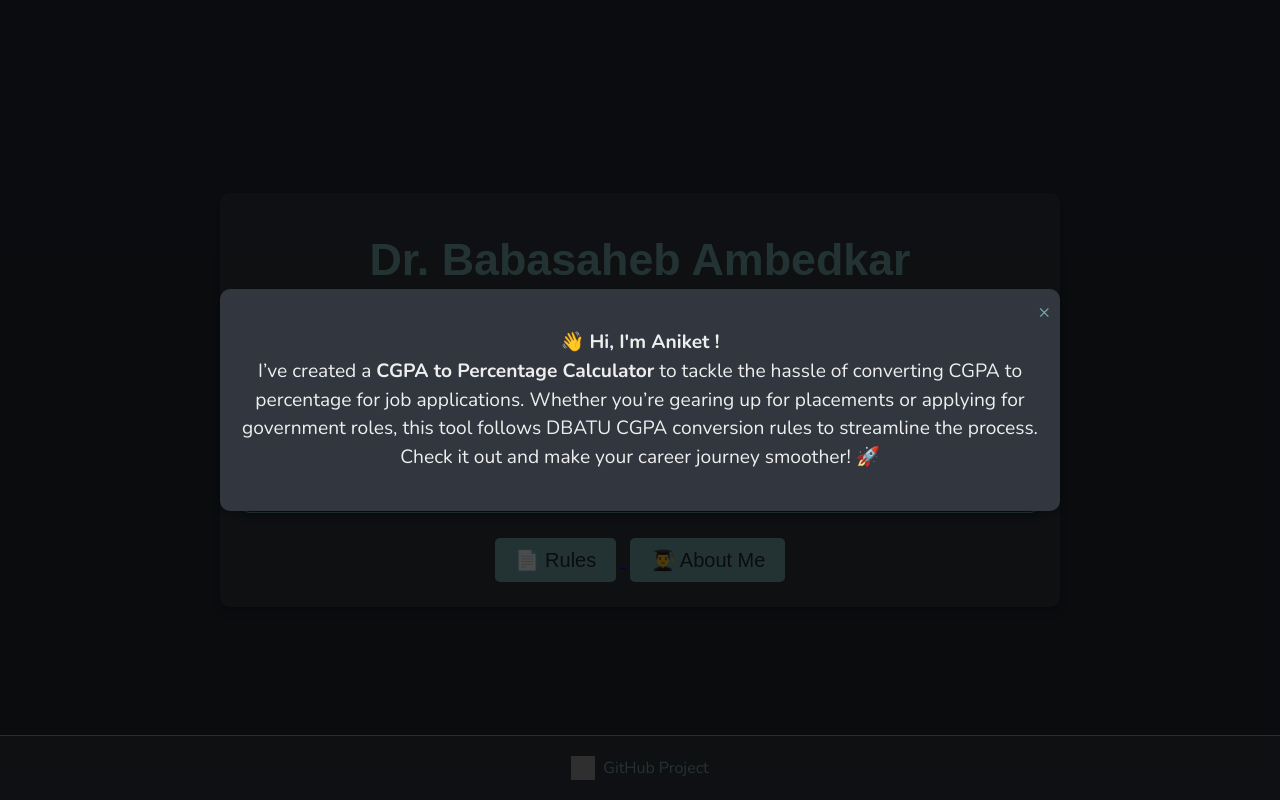
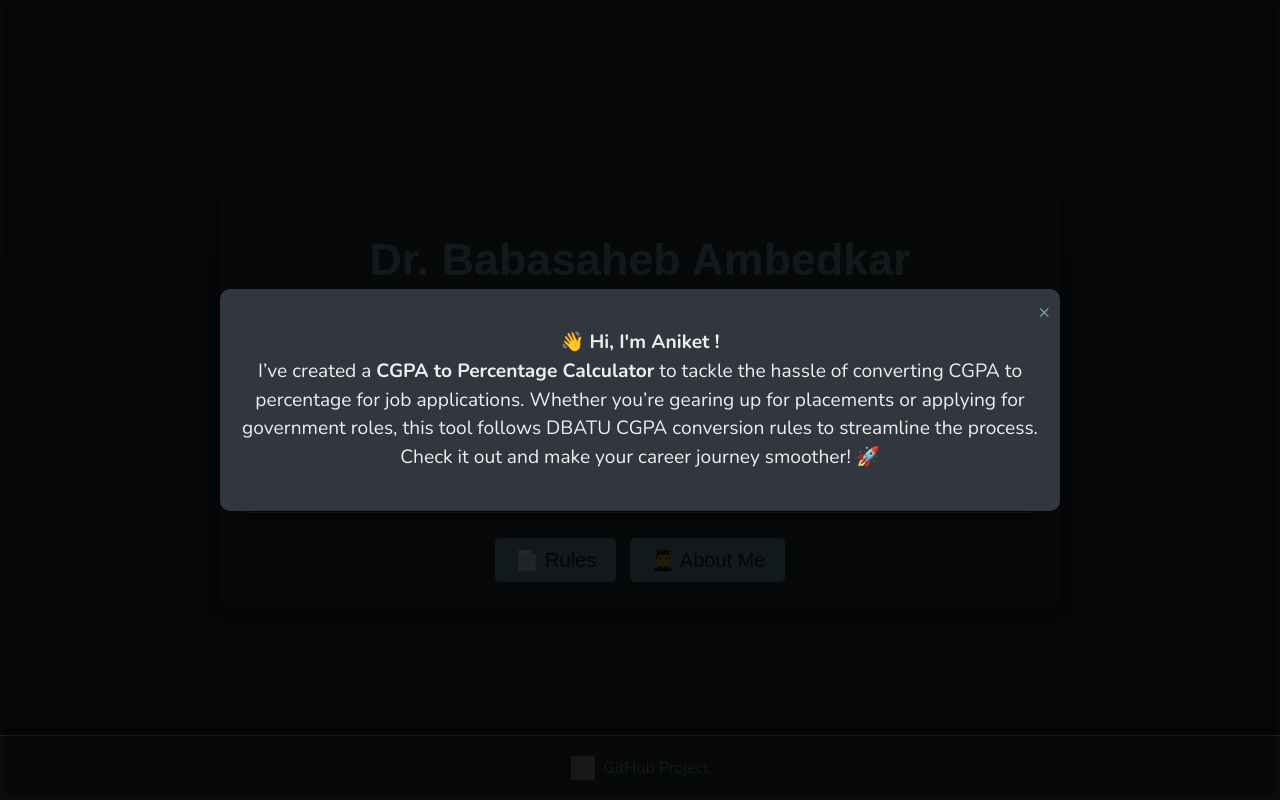
Before and after one commit to aniketrchate/dbatu-percentage-calculator, a plain HTML site: page index.html in a window 1280 px wide. Both pictures are taken after a click on the button "👨‍🎓 About Me". Drawn offline with nearby package versions, Linux system fonts and the light colour scheme; grey boxes are pictures that could not be loaded; a web font is replaced by a local one.

Commit message:
Removed unnecessary blank lines and added CSS keyframe animation and styles for popup overlay and blur effect.

```diff
--- a/script.js
+++ b/script.js
@@ -18,7 +18,6 @@ function convertCGPA() {
     }
 
     const cgpaResult = (cgpaValue - 0.5) * 10;
-
     resultBox.innerHTML = `<p style="font-size: 1.2rem;">Percentage: ${cgpaResult.toFixed(2)}%</p>`;
     resultBox.style.display = 'block';
 }
@@ -28,13 +27,12 @@ function clearResult() {
     const resultBox = document.getElementById('cgpaResult');
     resultBox.style.display = 'none';
 }
-
 // Function to show the popup
 function showPopup() {
     const popupOverlay = document.getElementById('popupOverlay');
     const body = document.body;
     popupOverlay.style.display = 'flex';
-    body.classList.add('popup-active'); // Add class to body for blur effect
+    body.classList.add('popup-active');
 }
 
 // Function to close the popup
@@ -42,10 +40,9 @@ function closePopup() {
     const popupOverlay = document.getElementById('popupOverlay');
     const body = document.body;
     popupOverlay.style.display = 'none';
-    body.classList.remove('popup-active'); // Remove class from body
+    body.classList.remove('popup-active');
 }
 
-// Ensure popup is hidden on page load
 document.addEventListener('DOMContentLoaded', function() {
-    closePopup(); // Ensure popup is closed when page loads
+    closePopup();
 });
--- a/style.css
+++ b/style.css
@@ -82,6 +82,15 @@ button:hover {
     animation: name-fade 1.5s ease-in-out;
 }
 
+@keyframes name-fade {
+    from {
+        opacity: 0;
+    }
+    to {
+        opacity: 1;
+    }
+}
+
 .rules-button-container {
     margin-top: 20px;
 }
@@ -145,6 +154,23 @@ button:hover {
     line-height: 1.5;
 }
 
+body.popup-active {
+    position: relative;
+}
+
+body.popup-active::before {
+    content: '';
+    position: fixed;
+    top: 0;
+    left: 0;
+    width: 100%;
+    height: 100%;
+    background: rgba(0, 0, 0, 0.5);
+    filter: blur(5px);
+    z-index: 999;
+    pointer-events: none;
+}
+
 footer {
     background-color: #31363F;
     color: #EEEEEE;
```
